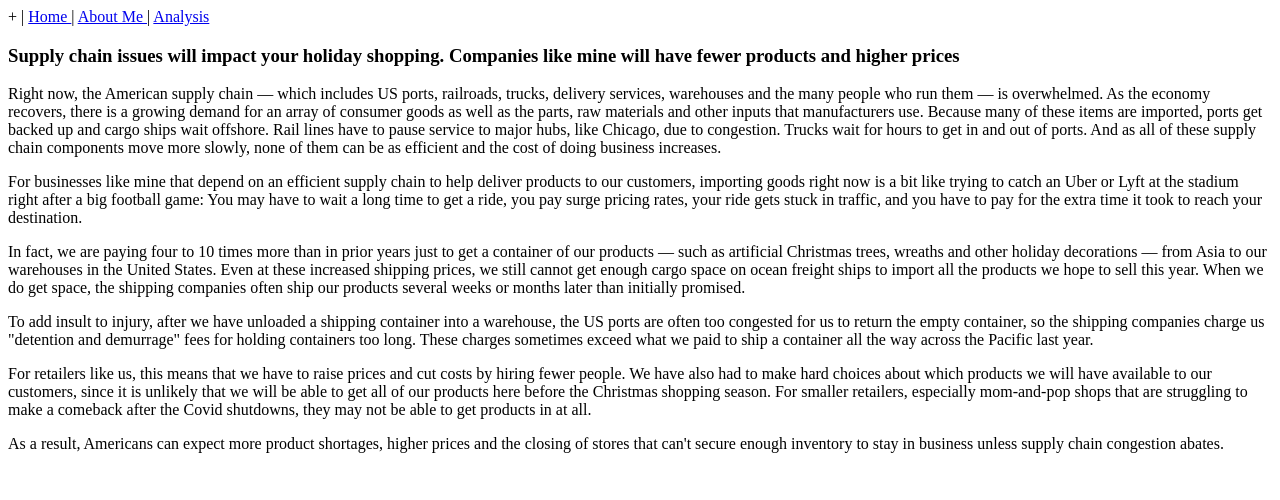
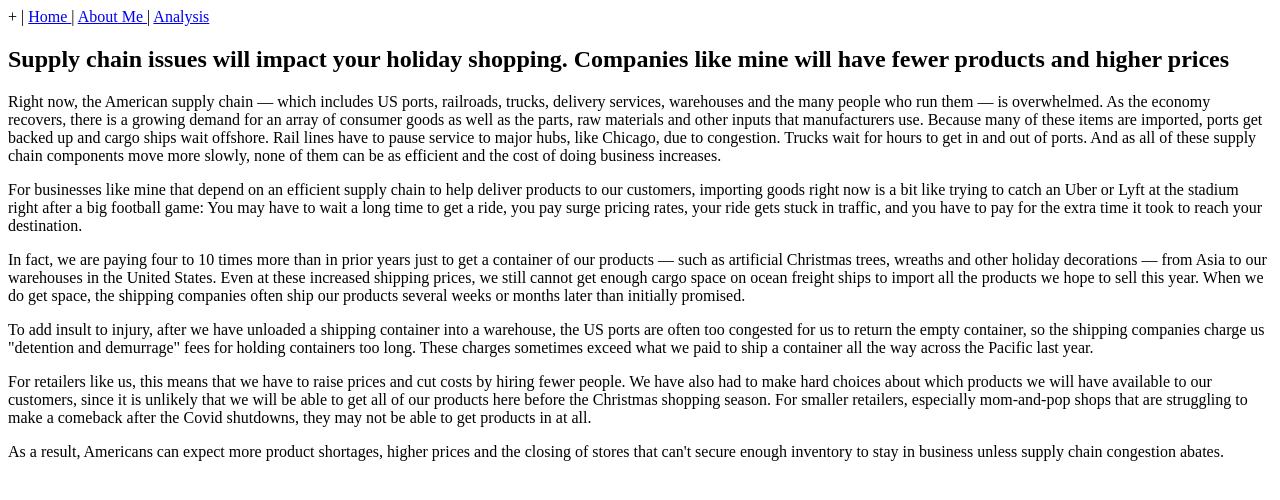
Before and after one commit to lsw0916/lsw0916.github.io, a plain HTML site: page analysis/index.html in a window 1280 px wide. Drawn offline with Linux system fonts and the light colour scheme.

Commit message:
Update index.html

```diff
--- a/analysis/index.html
+++ b/analysis/index.html
@@ -5,7 +5,7 @@
 			<nav>
 				+ | <a href = "https://lsw0916.github.io"> Home </a> | <a href = "https://lsw0916.github.io/personal/"> About Me </a> | <a href = "https://lsw0916.github.io/analysis"> Analysis </a>
 			</nav>
-		    <h3>Supply chain issues will impact your holiday shopping. Companies like mine will have fewer products and higher prices</h3>
+		    <h2>Supply chain issues will impact your holiday shopping. Companies like mine will have fewer products and higher prices</h2>
 
 		    <p id="first">
 		    	Right now, the American supply chain — which includes US ports, railroads, trucks, delivery services, warehouses and the many people who run them — is overwhelmed. As the economy recovers, there is a growing demand for an array of consumer goods as well as the parts, raw materials and other inputs that manufacturers use. Because many of these items are imported, ports get backed up and cargo ships wait offshore. Rail lines have to pause service to major hubs, like Chicago, due to congestion. Trucks wait for hours to get in and out of ports. And as all of these supply chain components move more slowly, none of them can be as efficient and the cost of doing business increases.
```
